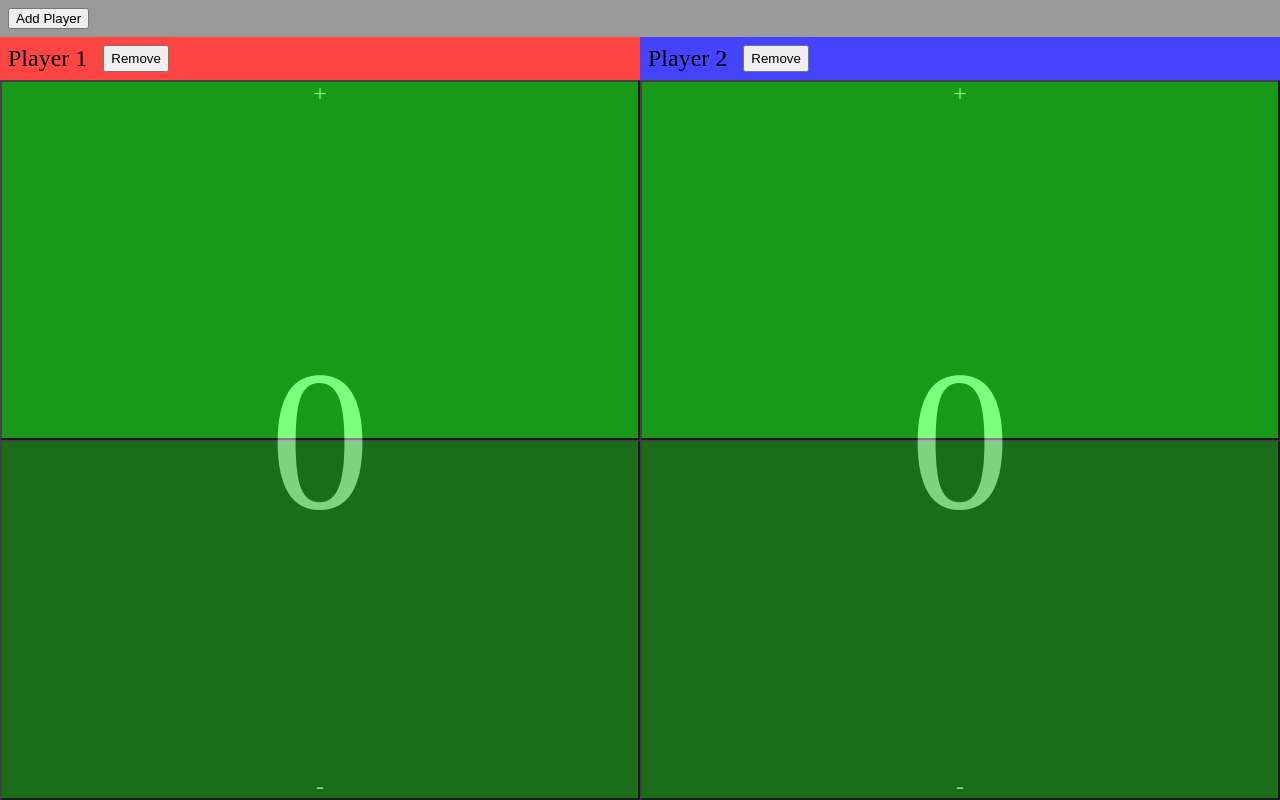
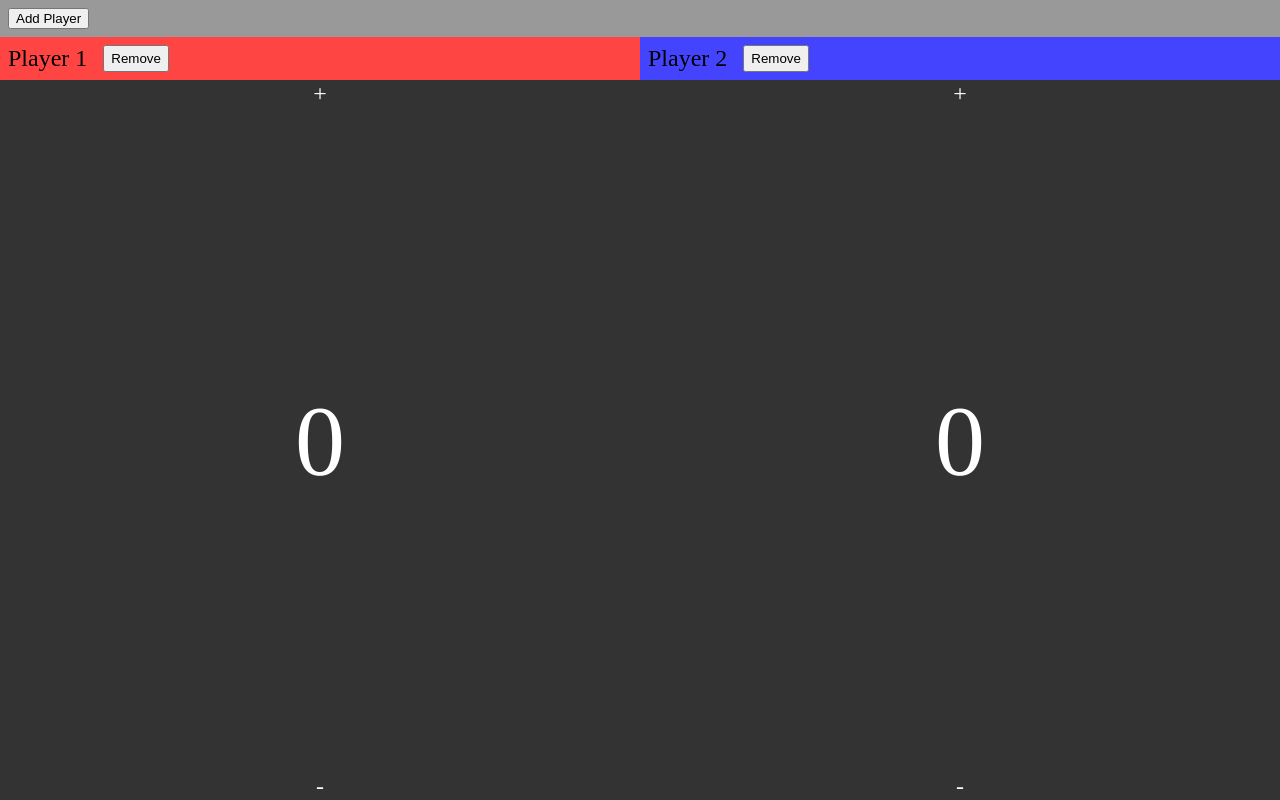
Before and after one commit to AceOfHeart5/game-life-tracker, a React (Vite) app: page / in a window 1280 px wide. Built offline with nearby package versions, Linux system fonts and the light colour scheme.

Commit message:
add better CSS for portrait vs landscape layout and tidy components

```diff
--- a/src/components/Options.tsx
+++ b/src/components/Options.tsx
@@ -5,13 +5,11 @@ const Options = () => {
     const dispatch = useAppDispatch();
     const playerIds = useAppSelector(s => selectPlayerAllIds(s.players));
 
-    return <div style={{ padding: "8px" }}>
+    return <div className="options-bar" style={{ padding: "8px" }}>
         <button onClick={() => {
             dispatch(playerAdd({
                 name: `Player ${playerIds.length + 1}`,
-                score: 40,
                 backgroundColor: "#" + Math.floor(Math.random() * 16777215).toString(16),
-                inProgressTransaction: null,
             }))
         }}>Add Player</button>
     </div>;
--- a/src/components/Player.tsx
+++ b/src/components/Player.tsx
@@ -3,10 +3,10 @@ import { useAppDispatch, useAppSelector } from "../hooks";
 import { playerRemove, selectPlayerById } from "../state/playerSlice";
 import { useEffect } from "react";
 import { scoreTransactionAdd } from "../state/scoreTransactionSlice";
-import { scoreTransactionInProgressSet, selectScoreTransactionInProgressByPlayerId } from "../state/scoreTransactionInProgressSlice";
 import { Orientation } from "../constants";
 import PlayerScoreDisplay from "./PlayerScoreDisplay";
 import ScoreAdjustButton from "./ScoreAdjustButton";
+import ScoreChangeIndicator from "./ScoreChangeIndicator";
 
 interface PlayerProps {
     playerId: EntityId,
@@ -23,33 +23,23 @@ const plusMinusStyle: React.CSSProperties = {
 const Player = ({ playerId, orientation, flip=false }: PlayerProps) => {
     const dispatch = useAppDispatch();
     const player = useAppSelector(s => selectPlayerById(s.players, playerId));
-    const selectedInProgressTransaction = useAppSelector(s => selectScoreTransactionInProgressByPlayerId(s, playerId))?.scoreTransaction;
-    const inProgressTransaction = selectedInProgressTransaction !== null && selectedInProgressTransaction !== undefined ? selectedInProgressTransaction : null;
-    const adjustmentIndicatorId = `player-${playerId}score-adjustment-indicator`;
-
-    useEffect(() => {
-        if (inProgressTransaction === null) return;
-        const adjustmentIndicator = document.getElementById(adjustmentIndicatorId);
-        if (adjustmentIndicator === null) return;
-        // here we restart the score adjustment CSS animation by removing it, reflowing the DOM, and re-adding it
-        adjustmentIndicator.style.animation = "none";
-        void adjustmentIndicator.offsetWidth; // requesting offsetWidth/offsetHeight triggers DOM reflow
-        adjustmentIndicator.style.animation = "2s disappear";
-    }, [adjustmentIndicatorId, inProgressTransaction]);
 
     useEffect(() => {
         dispatch(scoreTransactionAdd({ playerId, type: "set", value: 0 }));
     }, [dispatch, playerId]);
 
-    return player === undefined ? null : <div style={{
-        backgroundColor: player.backgroundColor,
-        flexGrow: 1,
-        display: "flex",
-        flexDirection: "column",
-        transform: flip ? "rotate(180deg)" : "",
-    }}>
-        <div style={{ padding: "8px", display: "flex", gap: "16px" }}>
-            <div style={{ fontSize: 24 }}>{player.name}</div>
+    return player === undefined ? null : <div
+        className="player-card"
+        style={{
+            backgroundColor: player.backgroundColor,
+            flexGrow: 1,
+            display: "flex",
+            flexDirection: "column",
+            transform: flip ? "rotate(180deg)" : "",
+        }}
+    >
+        <div className="name-and-actions-bar" style={{ padding: "8px", display: "flex", gap: "16px" }}>
+            <div style={{ fontSize: 24, textOverflow: "ellipsis", whiteSpace: "nowrap" }}>{player.name}</div>
             <button onClick={() => dispatch(playerRemove(playerId))}>Remove</button>
         </div>
         <div className="score-adjustment-container" style={{
@@ -61,40 +51,29 @@ const Player = ({ playerId, orientation, flip=false }: PlayerProps) => {
         }}>
             {
                 orientation === "row" ?
-                    <>
-                        <span style={plusMinusStyle}>+</span>
+                    <div
+                        className="player-info-row-style"
+                        style={{
+                            position: "relative",
+                            height: "100%",
+                            display: "flex",
+                            flexDirection: "column",
+                        }}
+                    >
+                        <div style={plusMinusStyle}>+</div>
                         <PlayerScoreDisplay playerId={playerId}/>
-                        <span style={plusMinusStyle}>-</span>
-                    </>
+                        <div style={plusMinusStyle}>-</div>
+                        <ScoreChangeIndicator playerId={playerId} orientation={orientation}/>
+                    </div>
                 :
-                    <>
-                        <div className="minus-plus-bar" style={{ position: "relative" }}>
+                    <div className="player-info-column-style" style={{ height: "100%", display: "flex", flexDirection: "column" }}>
+                        <div>
                             <span style={{...plusMinusStyle, display: "inline-block", width: "50%"}}>-</span>
                             <span style={{...plusMinusStyle, display: "inline-block", width: "50%"}}>+</span>
-                            {
-                                inProgressTransaction === null ? null :
-                                <div
-                                    id={adjustmentIndicatorId}
-                                    style={{
-                                        width: "100%",
-                                        position: "absolute",
-                                        top: 0,
-                                        textAlign: "center",
-                                        fontSize: 52,
-                                        color: "#fff",
-                                        opacity: 0,
-                                    }}
-                                    onAnimationEnd={() => {
-                                        dispatch(scoreTransactionAdd({ playerId, ...inProgressTransaction}));
-                                        dispatch(scoreTransactionInProgressSet({ playerId, scoreTransaction: null }));
-                                    }}
-                                >
-                                    {(inProgressTransaction.value >= 0 ? "+" : "-") + Math.abs(inProgressTransaction.value)}
-                                </div>
-                            }
                         </div>
+                        <ScoreChangeIndicator playerId={playerId} orientation={orientation}/>
                         <PlayerScoreDisplay playerId={playerId}/>
-                    </>
+                    </div>
             }
             <ScoreAdjustButton playerId={playerId} type={"decrement"} orientation={orientation} />
             <ScoreAdjustButton playerId={playerId} type={"increment"} orientation={orientation} />
--- a/src/components/PlayerList.tsx
+++ b/src/components/PlayerList.tsx
@@ -18,11 +18,15 @@ const PlayerList = () => {
 
     const playerIds = useAppSelector(s => selectPlayerAllIds(s.players));
     const flipOpponent = false;
-    return <div style={{
-        height: "100%",
-        display: "flex",
-        flexDirection: listDirection,
-    }}>
+    return <div
+        className="player-list"
+        style={{
+            height: "100%",
+            display: "flex",
+            flexDirection: listDirection,
+            overflow: "scroll",
+        }}
+    >
         {
             playerIds.map((playerId, i) => {
                 return <Player
--- a/src/components/PlayerScoreDisplay.tsx
+++ b/src/components/PlayerScoreDisplay.tsx
@@ -15,7 +15,7 @@ const PlayerScoreDisplay = ({ playerId }: PlayerScoreDisplayProps) => {
         alignItems: "center",
         justifyContent: "center",
     }}>
-        <span style={{ color: "#fff", fontSize: 200 }}>{scoreToDisplay}</span>
+        <span style={{ color: "#fff", fontSize: 100 }}>{scoreToDisplay}</span>
     </div>
 };
 
--- a/src/components/ScoreAdjustButton.tsx
+++ b/src/components/ScoreAdjustButton.tsx
@@ -21,7 +21,7 @@ const ScoreAdjustButton = ({ playerId, type, orientation }: ScoreAdjustButtonPro
             margin: 0,
             padding: 0,
             position: "absolute",
-            opacity: 0.5,
+            opacity: 0,
             backgroundColor: type === "increment" ? "#0f0" : "#0a0",
             width: orientation === "row" ? "100%" : "50%",
             height: orientation === "row" ? "50%" : "100%",
--- /dev/null
+++ b/src/components/ScoreChangeIndicator.tsx
@@ -0,0 +1,53 @@
+import { EntityId } from "@reduxjs/toolkit";
+import { useAppDispatch, useAppSelector } from "../hooks";
+import { scoreTransactionInProgressSet, selectScoreTransactionInProgressByPlayerId } from "../state/scoreTransactionInProgressSlice";
+import { scoreTransactionAdd } from "../state/scoreTransactionSlice";
+import { useEffect } from "react";
+import { Orientation } from "../constants";
+
+interface ScoreChangeIndicatorProps {
+    playerId: EntityId,
+    orientation: Orientation,
+}
+
+const ScoreChangeIndicator = ({ playerId, orientation }: ScoreChangeIndicatorProps) => {
+    const dispatch = useAppDispatch();
+    const selectedInProgressTransaction = useAppSelector(s => selectScoreTransactionInProgressByPlayerId(s, playerId))?.scoreTransaction;
+    const inProgressTransaction = selectedInProgressTransaction !== null && selectedInProgressTransaction !== undefined ? selectedInProgressTransaction : null;
+    const adjustmentIndicatorId = `player-${playerId}score-adjustment-indicator`;
+
+    useEffect(() => {
+        if (inProgressTransaction === null) return;
+        const adjustmentIndicator = document.getElementById(adjustmentIndicatorId);
+        if (adjustmentIndicator === null) return;
+        // here we restart the score adjustment CSS animation by removing it, reflowing the DOM, and re-adding it
+        adjustmentIndicator.style.animation = "none";
+        void adjustmentIndicator.offsetWidth; // requesting offsetWidth/offsetHeight triggers DOM reflow
+        adjustmentIndicator.style.animation = "2s disappear";
+    }, [adjustmentIndicatorId, inProgressTransaction]);
+
+    const row = orientation === "row";
+
+    return inProgressTransaction === null ? null :
+    <div
+        id={adjustmentIndicatorId}
+        style={{
+            position: "absolute",
+            padding: "0 30px",
+            fontSize: 52,
+            top: row ? "50%" : 0,
+            left: row ? "100%" : "50%",
+            transform: `translateX(${row ? "-100%" : "-50%"}) translateY(${row ? "-50%" : "0"})`,
+            color: "#fff",
+            opacity: 0,
+        }}
+        onAnimationEnd={() => {
+            dispatch(scoreTransactionAdd({ playerId, ...inProgressTransaction}));
+            dispatch(scoreTransactionInProgressSet({ playerId, scoreTransaction: null }));
+        }}
+    >
+        {(inProgressTransaction.value >= 0 ? "+" : "-") + Math.abs(inProgressTransaction.value)}
+    </div>
+};
+
+export default ScoreChangeIndicator;
```
